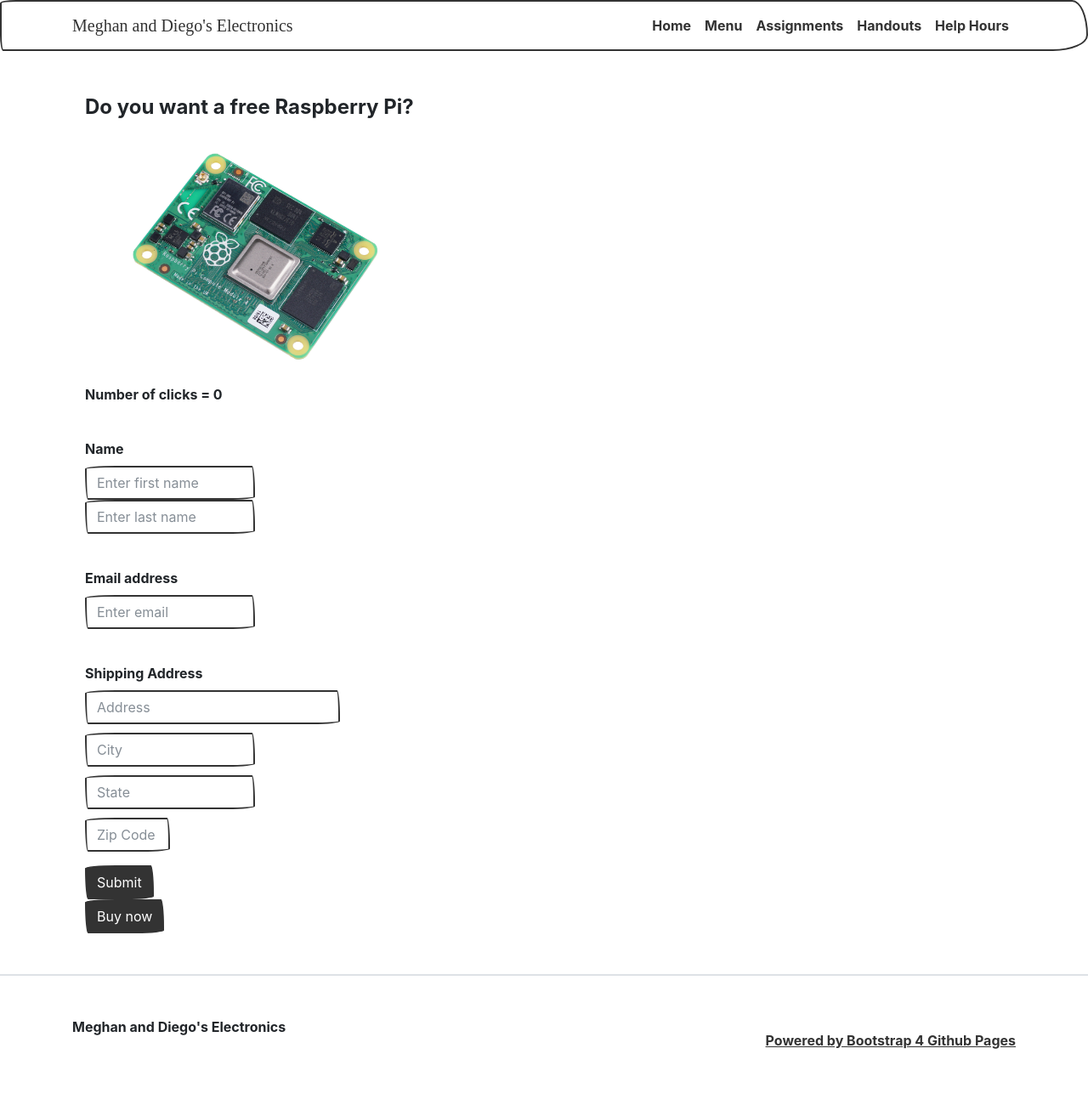
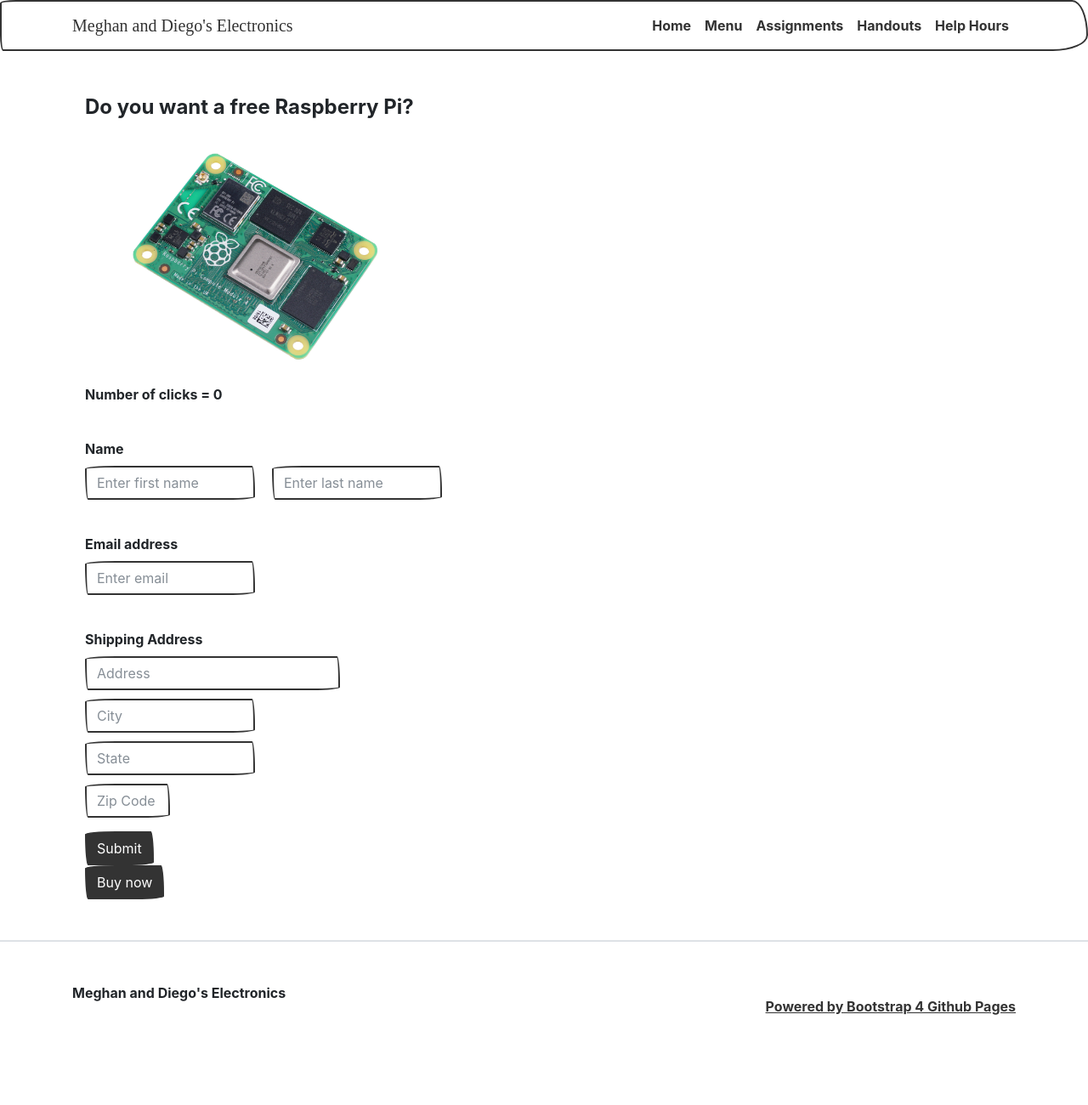
Before and after one commit to mhalloran21/cs331_final_project, a Jekyll site: the page built from index.md, in a window 1280 px wide. Shown: the whole page at 85% size. Built offline with Jekyll 4.4.1, drawn with Linux system fonts in a browser that asks for light colours; some web fonts are replaced; after the commit the page ends 1260 px from its top, so only the background shows below that.

Commit message:
Update intro.html

```diff
--- a/_layouts/intro.html
+++ b/_layouts/intro.html
@@ -13,9 +13,9 @@
       	</script>
     <div class="form-group">
       <label for="inputName" class="form-label mt-4"> Name</label>
-	    <div>
+	    <div style="display: flex;">
       <input type="firstName" class="form-control" id="inputFirstName" aria-describedby="firstName" style="width: 200px;" placeholder="Enter first name">
-      <input type="lastName" class="form-control" id="inputLastName" aria-describedby="lastName" style="width: 200px;" placeholder="Enter last name">
+      <input type="lastName" class="form-control" id="inputLastName" aria-describedby="lastName" style="margin-left:20px;width: 200px;" placeholder="Enter last name">
 	    </div>
     </div>
     <div class="form-group">
```
